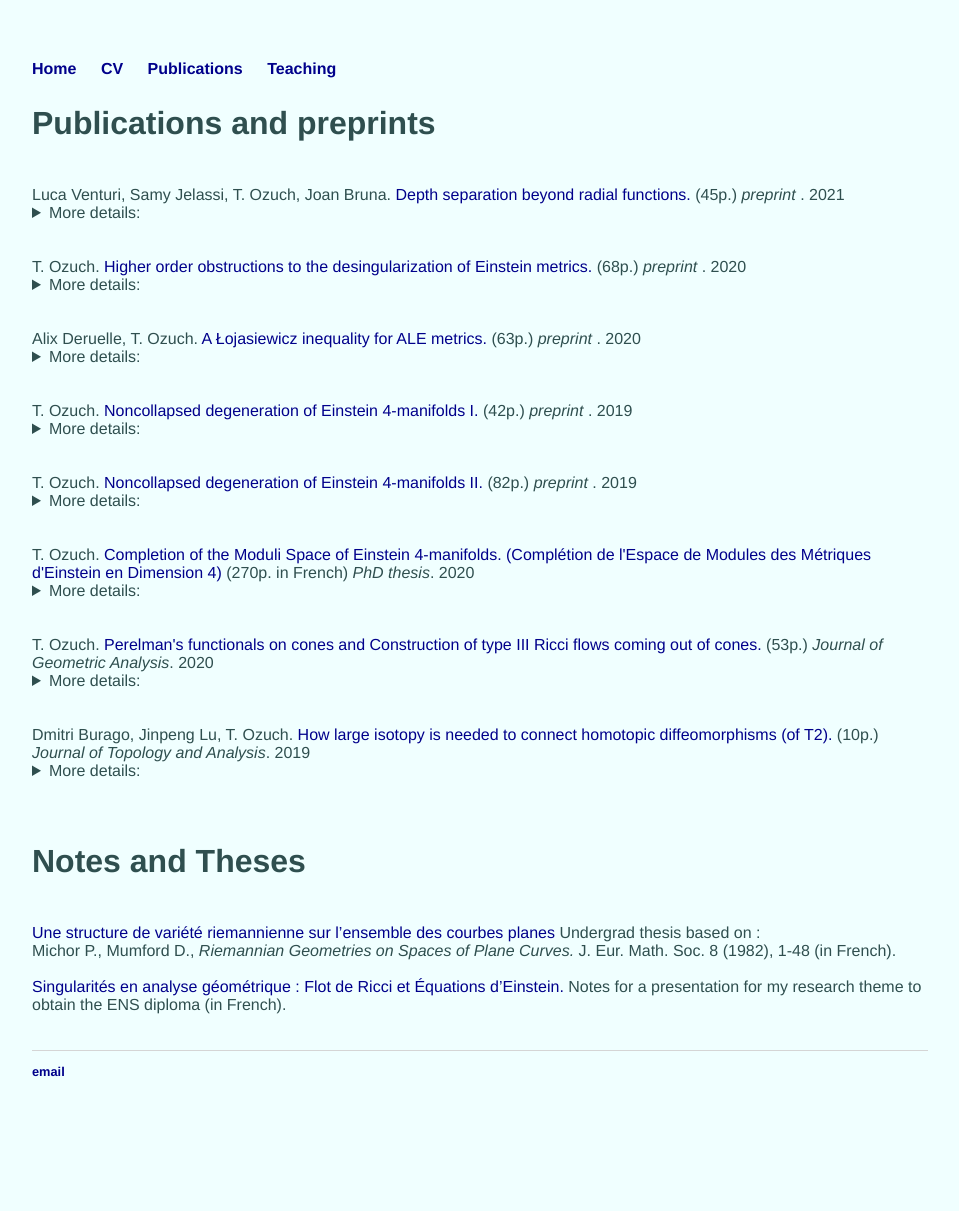
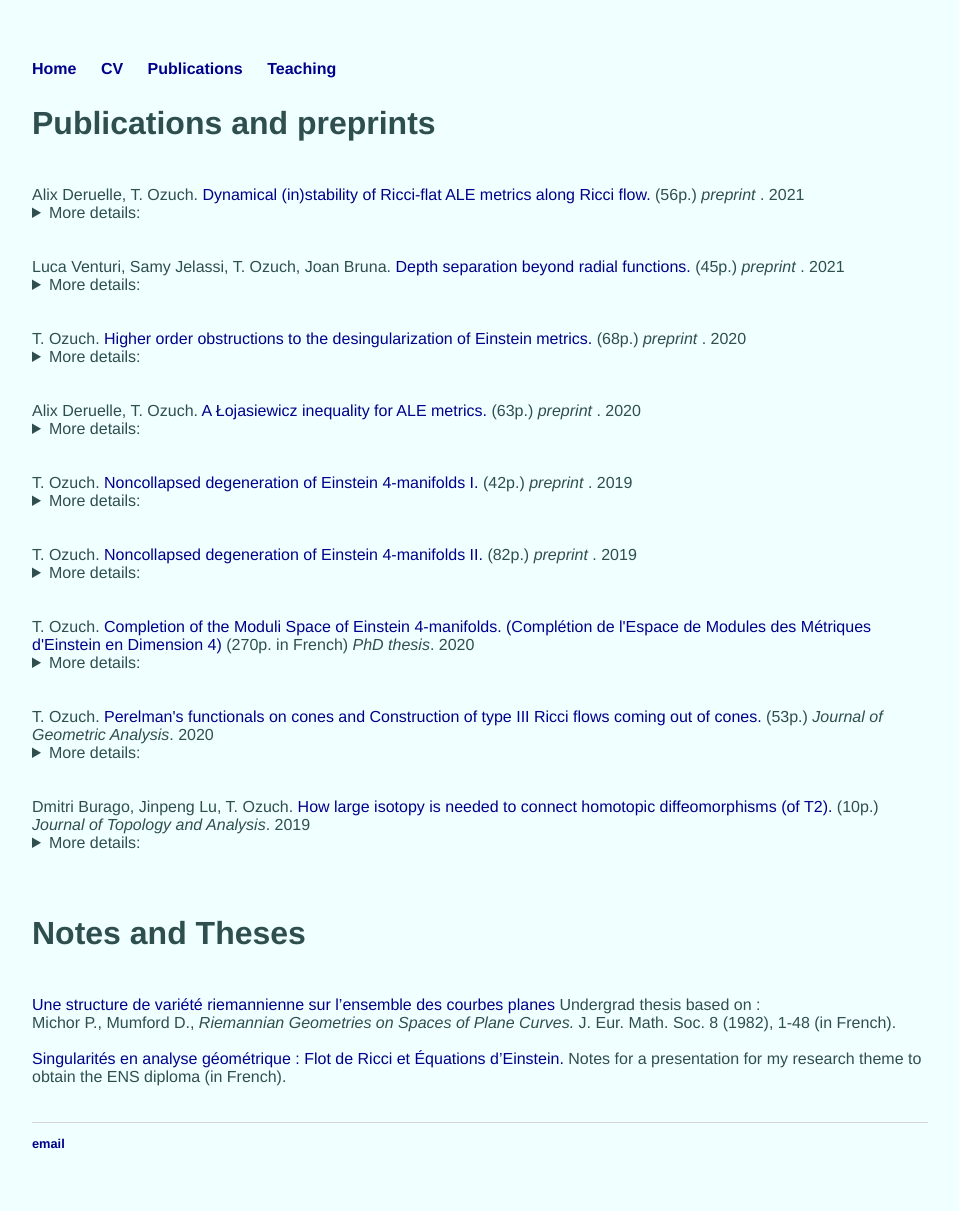
Before and after one commit to tristanozuch/tristanozuch.github.io, a Jekyll site: the page built from publications/index.html, in a window 1280 px wide. Shown: the whole page, without its empty margins (160-1119 px from the left). Built offline with Jekyll 4.4.1, drawn with Linux system fonts in a browser that asks for light colours; before the commit the page ends 1139 px from its top, so only the background shows below that.

Commit message:
Update index.html

```diff
--- a/publications/index.html
+++ b/publications/index.html
@@ -5,6 +5,14 @@ title: Publications
 
 
 <h2>Publications and preprints</h2>
+
+<br /> Alix Deruelle, T. Ozuch. <a href="https://arxiv.org/abs/2104.10630"> Dynamical (in)stability of Ricci-flat ALE metrics along Ricci flow.
+</a> (56p.)  <i>preprint </i>.
+ 2021
+<br />
+<details>
+  <summary>More details:</summary><div style="margin: 15px;"> We study the stability and instability of ALE Ricci-flat metrics around which a Łojasiewicz inequality is satisfied for a variation of Perelman's functional adapted to the ALE situation. This functional was introduced by the authors in a recent work where it was moreover proven that it satisfies a good enough Łojasiewicz inequality at least in neighborhoods of integrable ALE Ricci-flat metrics in dimension larger than or equal to 5. </div>
+</details><br />
 
 <br /> Luca Venturi, Samy Jelassi, T. Ozuch, Joan Bruna. <a href="https://arxiv.org/abs/2102.01621"> Depth separation beyond radial functions.</a> (45p.)  <i>preprint </i>. 2021
 <br />
```
